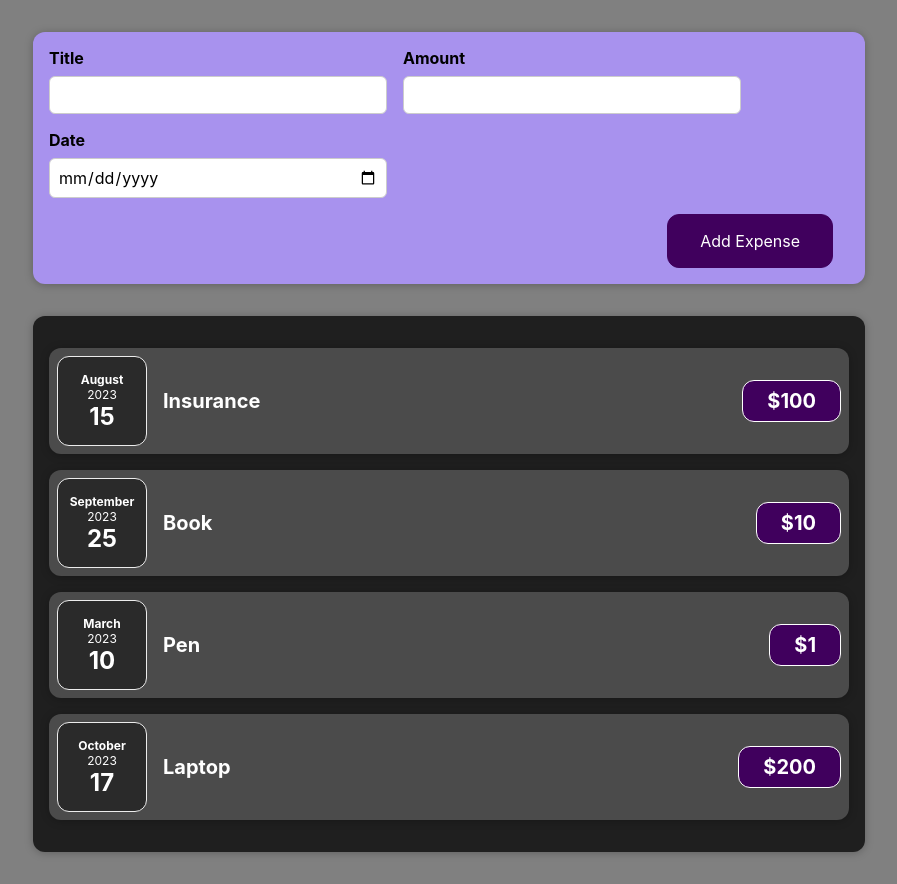
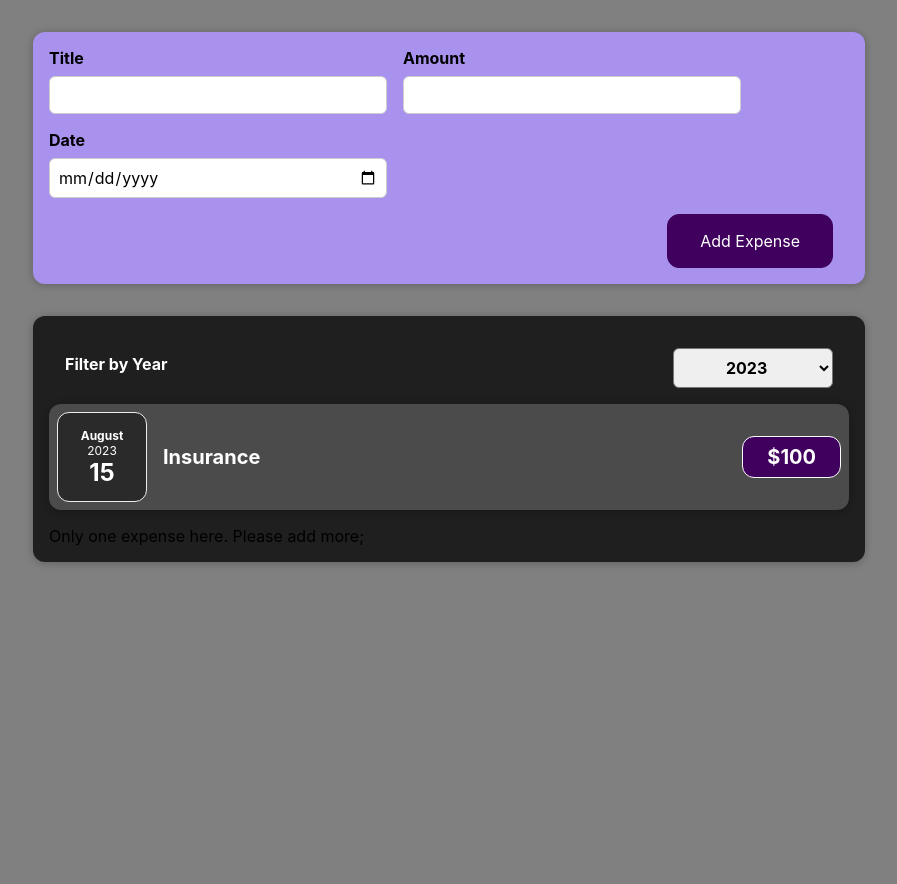
Before and after one commit to vaishnaviitkare/React-, a React (Create React App) app: page / in a window 1280 px wide. Shown: the whole page, without its empty margins (191-1088 px from the left). After the commit the page ends 800 px from the top, so only its background shows below. Built offline with nearby package versions, Linux system fonts and the light colour scheme; the HTML template or start-up script is replaced by a standard one.

Commit message:
filter is created by year in expensefilter and this component controlled by expenses, then if array(that gives us ele based on year) is empty some msg displayed if contain one some msg displayed

```diff
--- a/src/App.js
+++ b/src/App.js
@@ -5,9 +5,9 @@ const App=()=> {
   //adding the newEnteredData into expenses array
   const [expenses,setExpenses]=useState( [
     { id: 1, title: "Insurance", date: new Date(2023, 7, 15), price: 100 },
-    { id: 2, title: "Book", date: new Date(2023, 8, 25), price: 10 },
-    { id: 3, title: "Pen", date: new Date(2023, 2, 10), price: 1 },
-    { id: 4, title: "Laptop", date: new Date(2023, 9, 17), price: 200 },
+    { id: 2, title: "Book", date: new Date(2024, 8, 25), price: 10 },
+    { id: 3, title: "Pen", date: new Date(2025, 2, 10), price: 1 },
+    { id: 4, title: "Laptop", date: new Date(2024, 9, 17), price: 200 },
   ]);
   const saveExpenseDataHandler=(enteredData)=>{
     console.log(enteredData);
--- /dev/null
+++ b/src/components/Expenses/ExpenseFilter.css
@@ -0,0 +1,24 @@
+.expenses-filter {
+    color: white;
+    padding: 0 1rem;
+  }
+
+  .expenses-filter__control {
+    display: flex;
+    width: 100%;
+    align-items: center;
+    justify-content: space-between;
+    margin: 1rem 0;
+  }
+
+  .expenses-filter label {
+    font-weight: bold;
+    margin-bottom: 0.5rem;
+  }
+
+  .expenses-filter select {
+    font: inherit;
+    padding: 0.5rem 3rem;
+    font-weight: bold;
+    border-radius: 6px;
+  }
--- /dev/null
+++ b/src/components/Expenses/ExpenseFilter.js
@@ -0,0 +1,22 @@
+import React from "react";
+import "./ExpenseFilter.css";
+const ExpenseFilter=(props)=>{
+    const dropdownChangeHandler=(event)=>{
+         props.onChangeFilter(event.target.value);
+    };
+    return(
+      <div className="expenses-filter">
+        <div className="expenses-filter__control">
+        <label htmlFor="year-dropdown">Filter by Year</label>
+         <select value={props.selected} onChange={dropdownChangeHandler}  id="year-dropdown">
+            <option value="2023">2023</option>
+            <option value="2024">2024</option>
+            <option value="2025">2025</option>
+            <option value="2026">2026</option>
+         </select>
+        </div>
+
+      </div>
+    );
+}
+export default ExpenseFilter;
--- a/src/components/Expenses/Expenses.js
+++ b/src/components/Expenses/Expenses.js
@@ -1,12 +1,29 @@
-import React from 'react';
+import React, { useState,useEffect } from 'react';
 import ExpenseItem from "./ExpenseItem";
+import ExpenseFilter from "./ExpenseFilter";
 import "./Expenses.css";
 import Card from "../UI/Card";
 const Expenses=(props)=>{
-   return (
-    <Card className="expenses">
-    {props.expense.map((expen,index)=>{
+  const [filteredYear,setFilteredYear]=useState("2023");
+  //const [filteredData,setFilteredData]=useState(props.expense);
+   const changeFilterHandler=(selectedYear)=>{
+      setFilteredYear(selectedYear);
+      /*also do this as this give same here in above useState we give props.expense as initial so initially all data we enter is present and
+      after selecting year chnage data is present
+      const filteredExpenses=props.expense.filter((value)=>{
+        //convert selectedYear to int because our date.getFullYear give int year and selectedYear present in string or convert getFullYear to string
+        return value.date.getFullYear()===parseInt(selectedYear);
+      })
+     setFilteredData(filteredExpenses);*/
+    };
+    const filteredExpenses=props.expense.filter((value)=>{
+      return value.date.getFullYear().toString()===filteredYear;
+    })
+    let expensesContent=<p>No expenses Found</p>
+    if(filteredExpenses.length>0){
+    expensesContent= filteredExpenses.map((expen,index)=>{
         return(
+          <div>
           <ExpenseItem
           key={expen.id}
           date={expen.date}
@@ -14,8 +31,16 @@ const Expenses=(props)=>{
           price={expen.price}
           >
           </ExpenseItem>
-        )
-    })}
+          {filteredExpenses.length===1 && "Only one expense here. Please add more"};
+          </div>
+        );
+    })
+    }
+
+  return (
+    <Card className="expenses">
+      <ExpenseFilter selected={filteredYear} onChangeFilter={changeFilterHandler}/>
+    {expensesContent}
     </Card>
 );
 }
```
